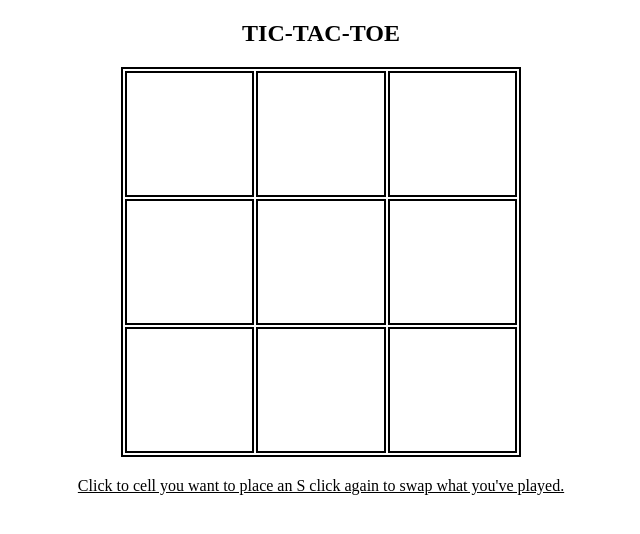
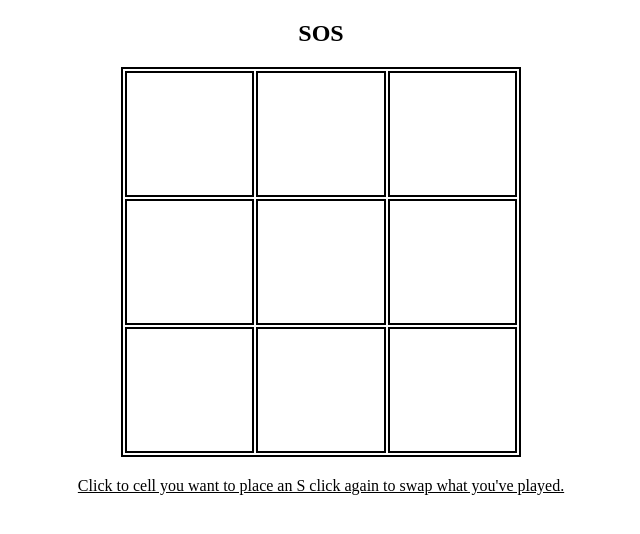
Before and after one commit to MutluhanB/SOS-Game, a plain HTML site: page index.html in a window 1280 px wide. Shown: the whole page, without its empty margins (319-959 px from the left). Drawn offline with Linux system fonts and the light colour scheme.

Commit message:
Update index.html

```diff
--- a/index.html
+++ b/index.html
@@ -4,12 +4,12 @@
 <html lang="en" dir="ltr">
   <head>
     <meta charset="utf-8">
-    <title>Tic Tac Toe</title>
+    <title>SOS</title>
     <link rel="stylesheet" href="game.css">
   </head>
   <body>
     <div class="header">
-      <h2>TIC-TAC-TOE</h2>
+      <h2>SOS</h2>
     </div>
     <div class="boardDiv">
       <table class = "gameboard">
```
